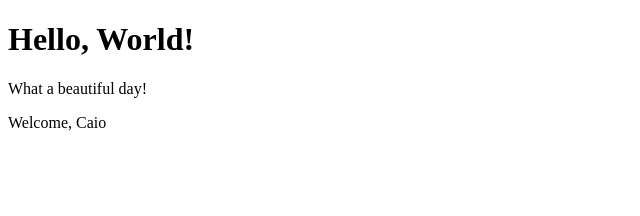
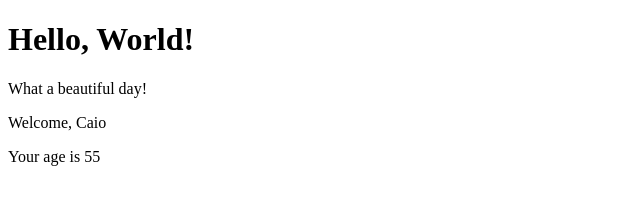
Before and after one commit to CristianRmb/react-exercises, a React (Create React App) app: page / in a window 1280 px wide. Shown: the top 216 px of the page, without its empty margins (0-640 px from the left). Built offline with nearby package versions, Linux system fonts and the light colour scheme.

Commit message:
es props-03

```diff
--- a/src/App.js
+++ b/src/App.js
@@ -1,14 +1,14 @@
 import React from 'react';
-import {Message} from './Message';
+import { Message } from './Message';
 import { Welcome } from './Welcome ';
 
 /* Write a class component called `App` that renders the `Hello` component within a `div` tag. */
 export class App extends React.Component {
-  render(){
+  render() {
     return (
       <div>
         <Message />
-        <Welcome /* name="Pippo" */ />
+        <Welcome /* name="Pippo" */ age='55' />
       </div>
     );
   }
--- a/src/Welcome .js
+++ b/src/Welcome .js
@@ -6,7 +6,12 @@ passing it a name prop of your choosing. */
 
 export class Welcome extends React.Component {
   render() {
-    return <p>Welcome, {this.props.name ?? 'Caio'}</p>;
+    return (
+      <div>
+        <p>Welcome, {this.props.name ?? 'Caio'}</p>
+        <p>Your age is {this.props.age ?? '000'}</p>
+      </div>
+    );
   }
 }
 /* Anche questa è una possibilita:  */
```
